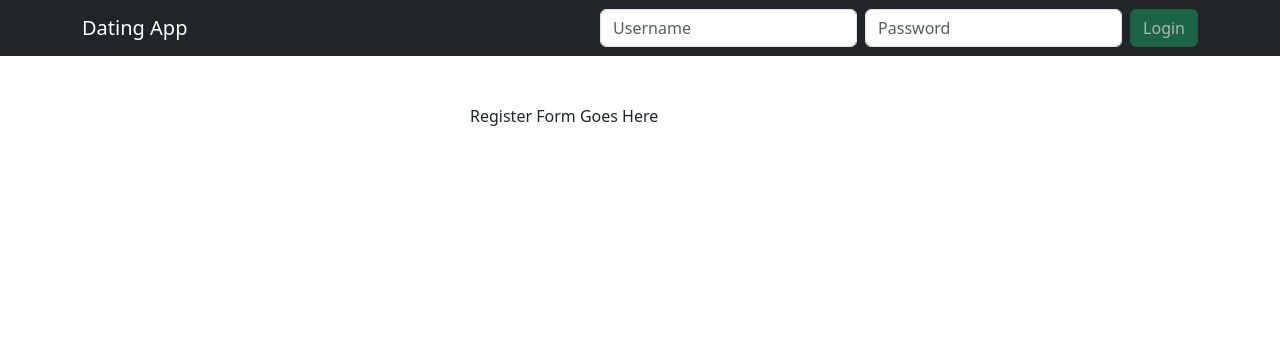
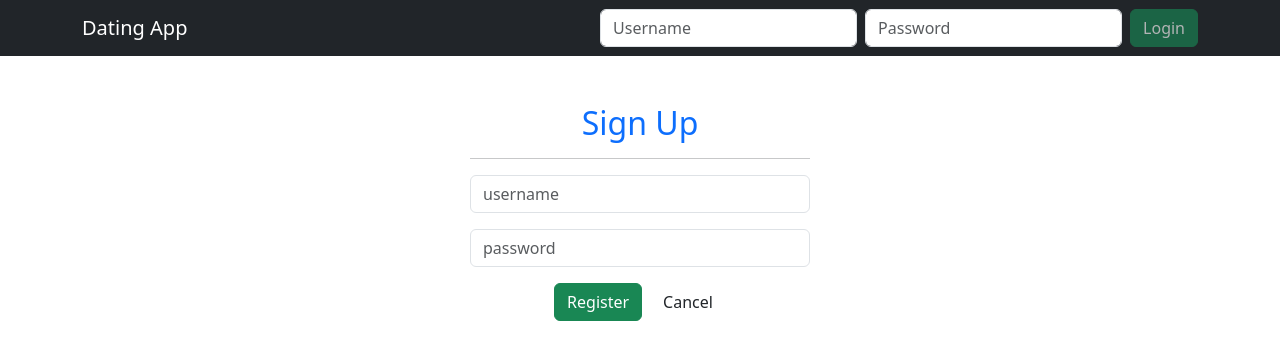
Before and after one commit to karthik9728/STD-Angular-Dotnet-V1, an Angular app in the folder client/: page / in a window 1280 px wide. Both pictures are taken after a click on the button "Register". Shown: the top 360 px of the page. Built offline with nearby package versions, Linux system fonts and the light colour scheme; no server answers.

Commit message:
Register Form UI

```diff
--- a/client/src/app/app-routing.module.ts
+++ b/client/src/app/app-routing.module.ts
@@ -1,11 +1,16 @@
 import { NgModule } from '@angular/core';
 import { Routes, RouterModule } from '@angular/router';
 import { AppComponent } from './app.component';
+import { RegisterComponent } from './register/register.component';
 
 const appRoutes: Routes = [
   {
     path: '',
     component: AppComponent,
+  },
+  {
+    path: 'register',
+    component: RegisterComponent,
   },
 ];
 
--- a/client/src/app/app.module.ts
+++ b/client/src/app/app.module.ts
@@ -9,9 +9,10 @@
 import { AppRoutingModule } from './app-routing.module';
 import { NavComponent } from './nav/nav.component';
 import { HomeComponent } from './home/home.component';
+import { RegisterComponent } from './register/register.component';
 
 @NgModule({
-  declarations: [AppComponent, NavComponent, HomeComponent],
+  declarations: [AppComponent, NavComponent, HomeComponent, RegisterComponent],
   imports: [
     BrowserModule,
     AppRoutingModule,
--- a/client/src/app/home/home.component.html
+++ b/client/src/app/home/home.component.html
@@ -15,7 +15,7 @@
   <div class="container" *ngIf="registerMode">
     <div class="row justify-content-center">
       <div class="col-4">
-        <p>Register Form Goes Here</p>
+        <app-register></app-register>
       </div>
     </div>
   </div>
--- /dev/null
+++ b/client/src/app/register/register.component.html
@@ -0,0 +1,28 @@
+<form #registerForm="ngForm" (ngSubmit)="register()" autocomplete="off">
+  <h2 class="text-center text-primary">Sign Up</h2>
+  <hr />
+  <div class="mb-3">
+    <input
+      type="text"
+      class="form-control"
+      name="username"
+      [(ngModel)]="model.username"
+      placeholder="username"
+    />
+  </div>
+  <div class="mb-3">
+    <input
+      type="password"
+      class="form-control"
+      name="password"
+      [(ngModel)]="model.password"
+      placeholder="password"
+    />
+  </div>
+  <div class="text-center">
+    <button class="btn btn-success me-2" type="submit">Register</button>
+    <button class="btn btn-default" type="button" (click)="cancel()">
+      Cancel
+    </button>
+  </div>
+</form>
--- /dev/null
+++ b/client/src/app/register/register.component.ts
@@ -0,0 +1,18 @@
+import { Component } from '@angular/core';
+
+@Component({
+  selector: 'app-register',
+  templateUrl: './register.component.html',
+  styleUrl: './register.component.css',
+})
+export class RegisterComponent {
+  model: any = {};
+
+  register() {
+    console.log(this.model);
+  }
+
+  cancel() {
+    console.log('Cancelled');
+  }
+}
```
Also changed, not shown: client/src/app/register/register.component.css (added).
